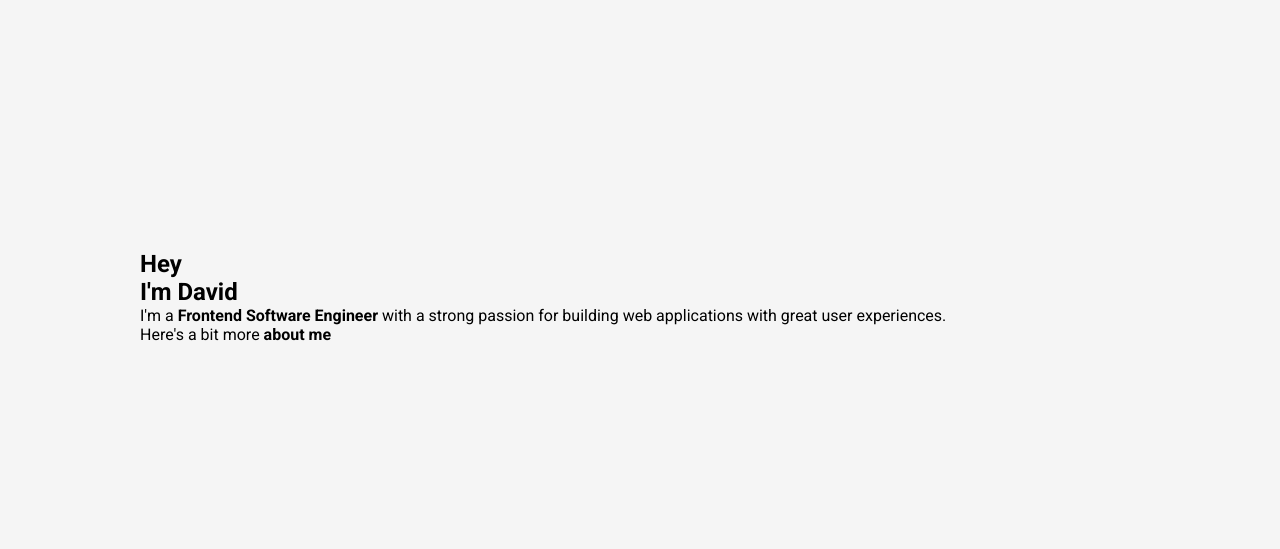
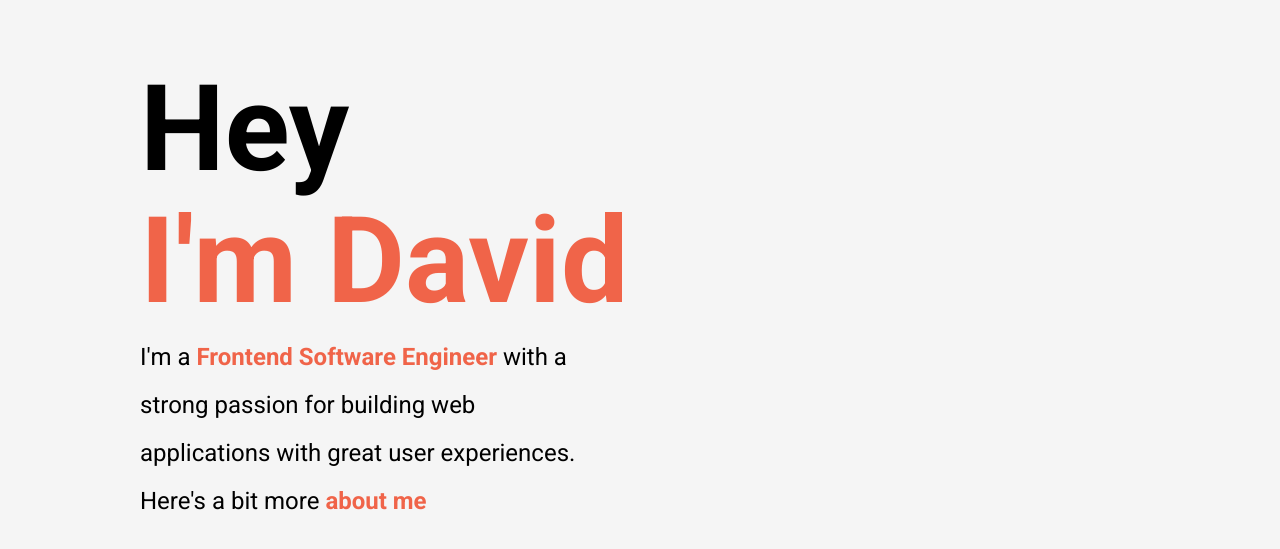
Before and after one commit to angelagiel/eportfolio, a plain HTML site: page index.html in a window 1280 px wide. Shown: the part 103-652 px from the top of the page. Drawn offline with Linux system fonts and the light colour scheme.

Commit message:
header_para, orange class

```diff
--- a/index.html
+++ b/index.html
@@ -51,7 +51,7 @@
       <header class="header">
         <div class="header__content">
           <h1 class="title">Hey</h1>
-          <h1 class="title title--secondary">I'm David</h1>
+          <h1 class="title orange">I'm David</h1>
           <p class="header__para">
             I'm a <b class="orange">Frontend Software Engineer</b> with a
             strong passion for building web applications with great user
--- a/styles.css
+++ b/styles.css
@@ -18,6 +18,7 @@ a {
 section {
     background-color: rgb(245, 245, 245);
 }
+
 
 /**
 
@@ -88,20 +89,22 @@ nav {
 }
 
 .title {
-
+    font-size: 120px;
+    margin-bottom: 12px;
+    text-align: left;
+    line-height: 1;
 }
 
-.title__secondary {
-
+.orange {
+    color: #f06449 !important;
 }
 
 .header__para {
-
+    font-size: 24px;
+    line-height: 2;
+    max-width: 450px;
 }
 
-.orange {
-
-}
 
 
 
```
